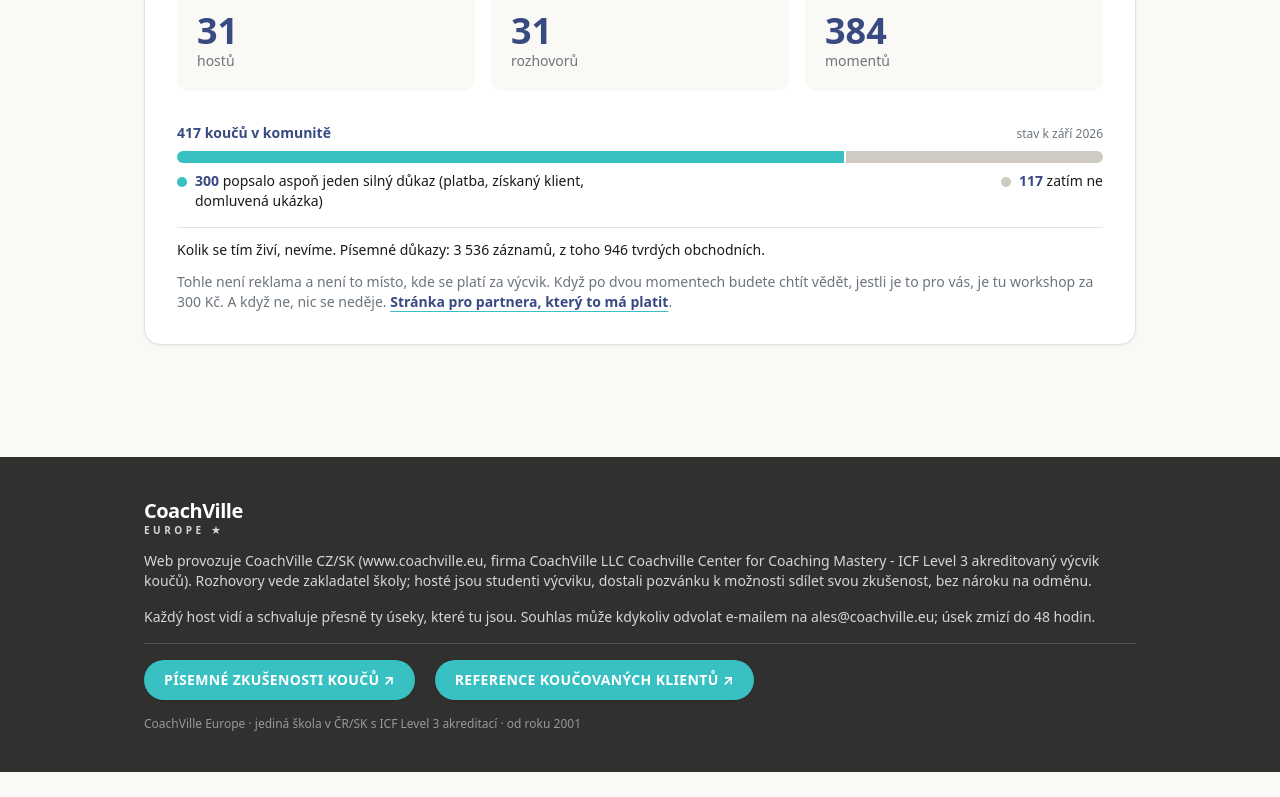
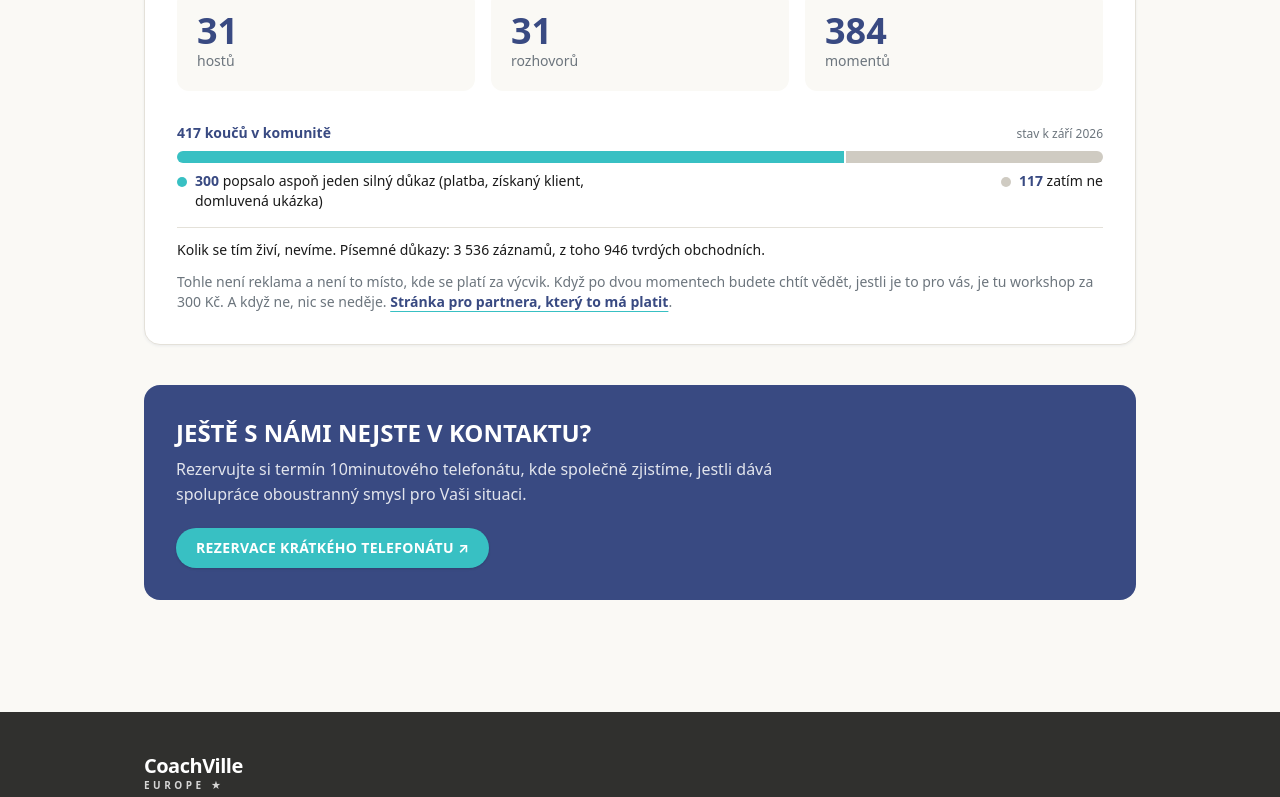
Before and after one commit to ales-vrana/coachville-momenty, a Next.js app: page /coachville-momenty/ in a window 1280 px wide. Shown: the part 2923-3720 px from the top of the page. Before the commit the page ends 3695 px from the top, so only its background shows below. Built offline with nearby package versions, Linux system fonts and the light colour scheme; no server answers.

Commit message:
Add files via upload

```diff
--- a/data/site.json
+++ b/data/site.json
@@ -31,5 +31,11 @@
     "vimeoHash": "e66b2fd57e",
     "title": "Váš partner se stává koučem",
     "note": "Toto video si můžete přehrát s partnerem, nebo partnerkou společně."
+  },
+  "contactCta": {
+    "heading": "Ještě s námi nejste v kontaktu?",
+    "text": "Rezervujte si termín 10minutového telefonátu, kde společně zjistíme, jestli dává spolupráce oboustranný smysl pro Vaši situaci.",
+    "button": "Rezervace krátkého telefonátu",
+    "url": "https://calendly.com/cveurope/jak-zacit-s-koucovanim-1"
   }
 }
--- a/src/app/page.tsx
+++ b/src/app/page.tsx
@@ -97,6 +97,14 @@
           .
         </p>
       </section>
+
+      <section className="rounded-2xl bg-navy p-6 text-white sm:p-8">
+        <h2 className="text-2xl text-white">{site.contactCta.heading}</h2>
+        <p className="mt-2 max-w-2xl text-white/85">{site.contactCta.text}</p>
+        <a href={site.contactCta.url} className="btn-primary mt-5" target="_blank" rel="noopener">
+          {site.contactCta.button} ↗
+        </a>
+      </section>
     </div>
   );
 }
--- a/src/lib/data.ts
+++ b/src/lib/data.ts
@@ -53,6 +53,7 @@
   links: { coachReviews: string; clientReferences: string; questionsPage: string };
   footer: { operator: string; consentNote: string };
   partnerVideo: { vimeoId: string; vimeoHash?: string; title: string; note: string };
+  contactCta: { heading: string; text: string; button: string; url: string };
 }
 
 // ---------- základní načtení ----------
```
